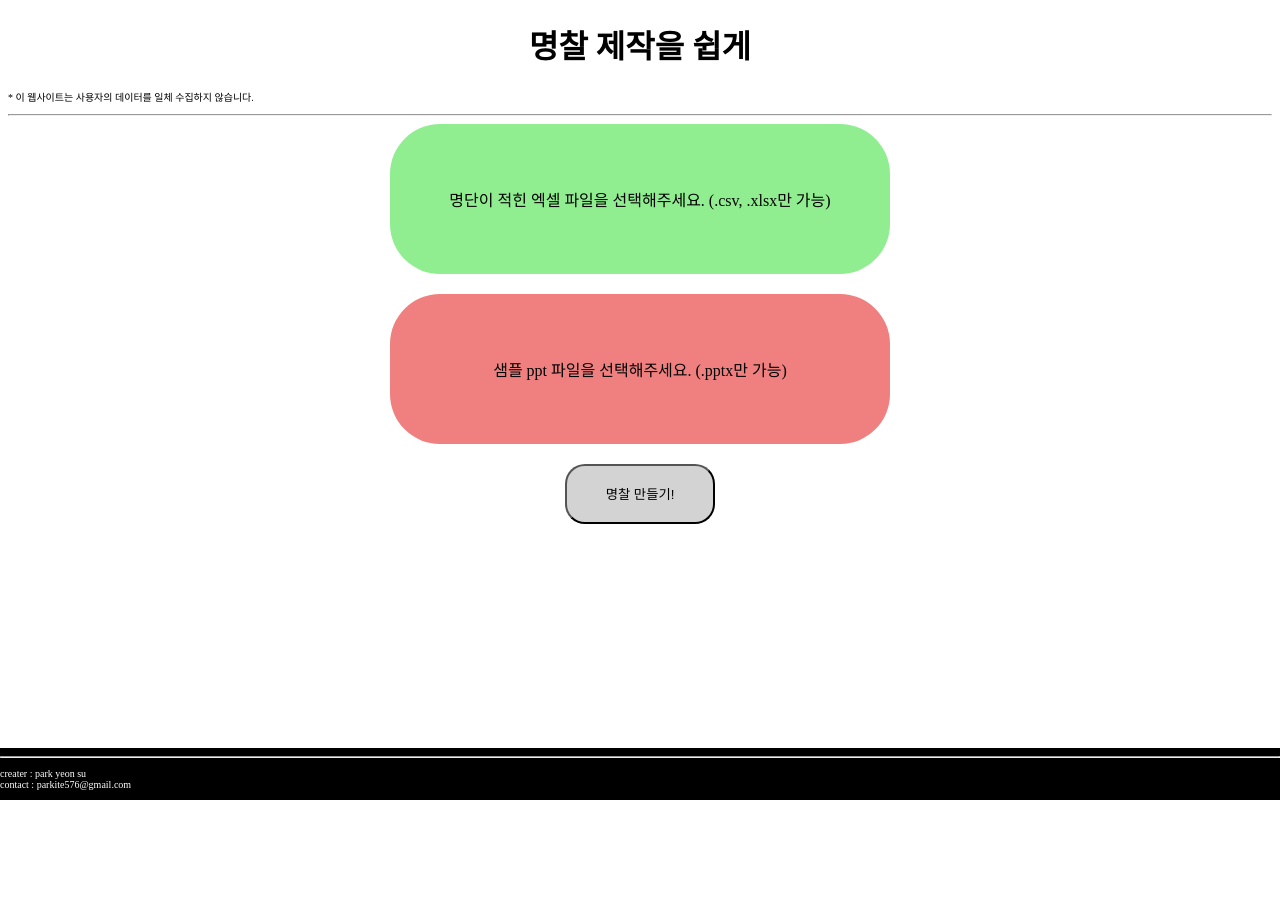
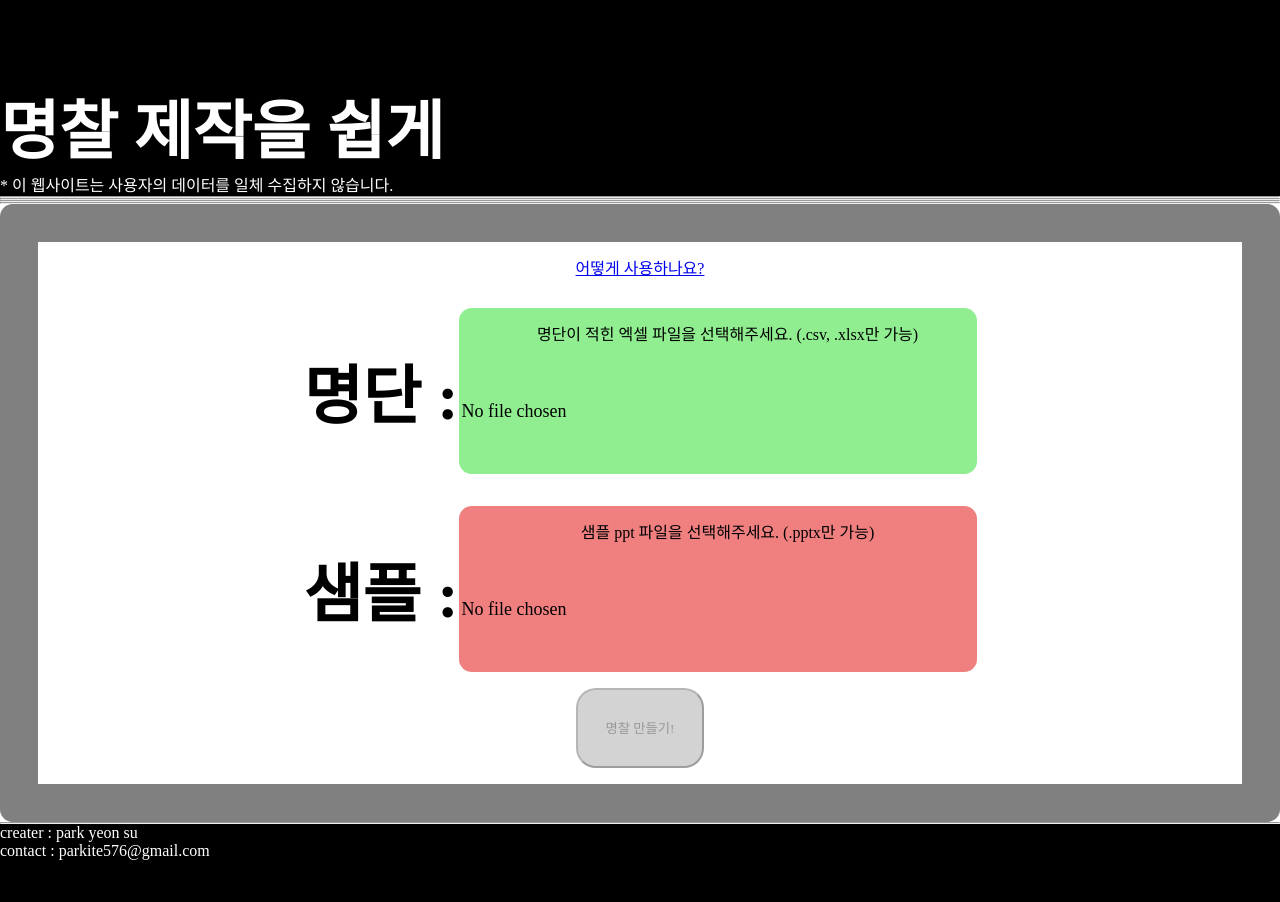
Before and after one commit to kitewatermelon/xlsx-pptx-name-tag, a FastAPI app: page / in a window 1280 px wide. Before the commit the page ends 800 px from the top, so only its background shows below. Run offline with FastAPI, Linux system fonts and the light colour scheme.

Commit message:
feat: 디자인 완료

```diff
--- a/main.py
+++ b/main.py
@@ -1,6 +1,6 @@
 from fastapi import FastAPI, APIRouter, Request, UploadFile, File
 from fastapi.staticfiles import StaticFiles
-from fastapi.responses import HTMLResponse, RedirectResponse, FileResponse
+from fastapi.responses import HTMLResponse, RedirectResponse, FileResponse, JSONResponse
 from fastapi.templating import Jinja2Templates
 from nameplate import make_nameplate
 from starlette.background import BackgroundTasks
@@ -46,16 +46,22 @@ async def upload_files(excel_file: UploadFile = File(...), pptx_file: UploadFile
 
 @app.post("/process")
 async def process_files(timestamp: str, excel_filename: str , pptx_filename: str, bg_tasks: BackgroundTasks):
+    try:
+        ppt = make_nameplate(f"{UPLOAD_DIR}/{timestamp+excel_filename}", f"{UPLOAD_DIR}/{timestamp+pptx_filename}")
+        ppt_path = os.path.join(UPLOAD_DIR, f"{timestamp}_nameplate.pptx")
+        ppt.save(ppt_path)
 
-    ppt = make_nameplate(f"{UPLOAD_DIR}/{timestamp+excel_filename}", f"{UPLOAD_DIR}/{timestamp+pptx_filename}")
-    ppt_path = os.path.join(UPLOAD_DIR, f"{timestamp}_nameplate.pptx")
-    ppt.save(ppt_path)
+        os.remove(f"{UPLOAD_DIR}/{timestamp + excel_filename}")
+        os.remove(f"{UPLOAD_DIR}/{timestamp + pptx_filename}")
 
-    os.remove(f"{UPLOAD_DIR}/{timestamp + excel_filename}")
-    os.remove(f"{UPLOAD_DIR}/{timestamp + pptx_filename}")
+        bg_tasks.add_task(os.remove, ppt_path)
 
-    bg_tasks.add_task(os.remove, ppt_path)
+        return FileResponse(path=ppt_path,
+                            filename=f"nameplate.pptx")
 
-    return FileResponse(path=ppt_path,
-                        filename=f"{timestamp}_nameplate.pptx",
-                        )
+    except FileNotFoundError as e:
+        error_message = f"파일이 없습니다. 다시 시도해주세요. "
+        return JSONResponse(status_code=404, content={"error": error_message})
+    except Exception as e:
+        error_message = f"파일이 선택되지 않았습니다. 다시 시도하세요. 그래도 에러 발생 시 관리자에게 문의 주세요."
+        return JSONResponse(status_code=500, content={"error": error_message})
--- a/static/styles.css
+++ b/static/styles.css
@@ -1,3 +1,29 @@
+*{
+    font-family: Hevetica, AppleSDGothic !important;
+    margin: 0 auto;
+
+}
+/* ========= index.html  ========= */
+body {
+    height: 1vw;
+}
+#header {
+    padding-top: 10vh;
+    color: white;
+    background-color: black;
+    display: block;
+}
+#main_page{
+    height: fit-content;
+    margin-bottom: 10vh;
+    min-height: 100%;
+    border: 3vw grey solid;
+    border-radius: 1vw;
+    flex-direction: column;
+}
+a{
+    padding: 1vw;
+}
 div {
     display: flex;
     align-items: center;
@@ -8,29 +34,37 @@ form {
     flex-direction: column ;
     align-items: center;
 }
+
 h1{
-	text-align: center;
+    font-size: 5vw;
 }
 p{
-    font-size: 10px;
+    font-size: 2vh;
 }
 label {
+    padding: 10px;
     text-align: center;
-    /* border: 1px black solid; */
+    width: 40vw;
+    height: 10vh;
 }
 
 .input_file {
-    height: 150px;
-    display: none;
+    width: 40vw;
+    height: 10vh;
+    font-size: large;
+    text-align: center;
 }
 
 .zone {
-    margin-bottom: 20px;
-    border-radius: 50px;
-    width: 500px;
-    height: 150px;
+    margin-bottom: 2vh;
+    margin-top: 2vh;
+    border-radius: 1vw;
+    padding: 3px;
+    width: 40vw;
+    height: 20vh;
     text-align: center;
     justify-content: center;
+    flex-direction: column;
 }
 
 #excel_zone {
@@ -42,11 +76,11 @@ label {
 }
 
 #submit_button {
+    margin-bottom: 2vh;
     background-color: lightgray;
-    width: 150px;
-    height: 60px;
+    width: 10vw;
+    height: 10vh;
     border-radius: 20px;
-
 }
 
 form input::file-selector-button {
@@ -56,10 +90,10 @@ form input::file-selector-button {
 footer{
     background-color: black;
     color: white;
+    position : relative;
+    transform: translateY(-100%);
+    width: 100vmax;
+    height:  10vh;
+}
 
-    position : absolute;
-    bottom : 0;
-    left: 0;
-    width: 100vmax;
-
-}
+/* ========= help.html  ========= */
--- a/templates/index.html
+++ b/templates/index.html
@@ -7,27 +7,53 @@
     <title>명찰 제작을 쉽게</title>
 </head>
 <body>
+    <div id='header'>
         <h1>명찰 제작을 쉽게</h1>
         <p>* 이 웹사이트는 사용자의 데이터를 일체 수집하지 않습니다.</p>
+    </div>
     <hr>
-    <div id='page'>
-        <form action="http://localhost:8000/upload" method="post" enctype="multipart/form-data">
+    <hr>
+    <hr>
+    <hr>
+    <div id='main_page'>
+        <a href='help.html'>어떻게 사용하나요?</a>
+        <form action="http://localhost:8000/upload" method="post" id='file_form' enctype="multipart/form-data">
+            <div class='make_row'>
+                <h1>명단 : </h1>
                 <div id='excel_zone' class='zone'>
                     <label for="excel_file">명단이 적힌 엑셀 파일을 선택해주세요. (.csv, .xlsx만 가능)</label>
-                <input class='input_file' type="file" id="excel_file" name="excel_file" accept=".csv, .xlsx" >
+                    <input class='input_file' type="file" id="excel_file" name="excel_file" accept=".csv, .xlsx" required onchange="checkFormValidity()">
                 </div>
+            </div>
+
+            <div class='make_row'>
+
+            <h1>샘플 : </h1>
                 <div id='pptx_zone' class='zone'>
                     <label for="pptx_file">샘플 ppt 파일을 선택해주세요. (.pptx만 가능)</label>
-                <input class='input_file' type="file" id="pptx_file" name="pptx_file" accept='.pptx'>
+                    <input class='input_file' type="file" id="pptx_file" name="pptx_file" accept='.pptx' required onchange="checkFormValidity()">
                 </div>
-
-            <input id='submit_button' type="submit" value="명찰 만들기!">
+            </div>
+            <input id="submit_button" type="submit" value="명찰 만들기!" disabled>
         </form>
     </div>
-</body>
     <footer>
         <hr>
         <p>creater : park yeon su <br>
             contact : parkite576@gmail.com</p>
     </footer>
+</body>
+<script>
+    function checkFormValidity() {
+        const form = document.getElementById('file_form');
+
+        const submitButton = document.getElementById('submit_button');
+
+        if (form.checkValidity()) {
+            submitButton.disabled = false;
+        } else {
+            submitButton.disabled = true;
+        }
+    }
+</script>
 </html>
```
Also changed, not shown: templates/help.html (added), 11 other files. Lines whose indentation alone changed are shown as unchanged.
